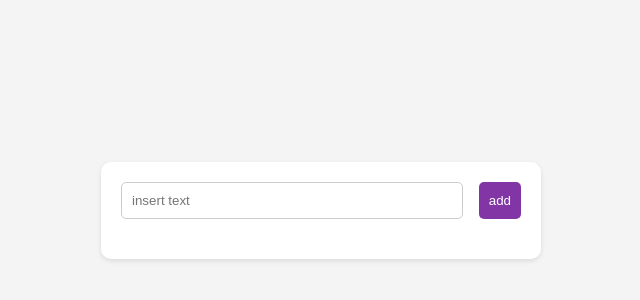
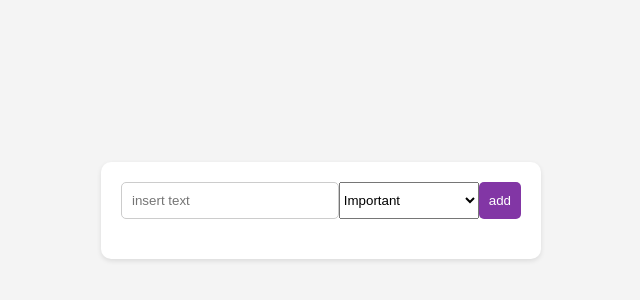
Before and after one commit to veronikarakusic/TODO-App, a plain HTML site: page index.html in a window 1280 px wide. Shown: the part 190-490 px from the top of the page, without its empty margins (319-959 px from the left). Drawn offline with Linux system fonts and the light colour scheme.

```diff
--- a/index.html
+++ b/index.html
@@ -10,8 +10,17 @@
     <div class="container">
         <div class="input">
             <input type="text" id="unos" placeholder="insert text">
+
+            <label for="importance"></label>
+
+            <select name="importance" id="importance">
+                <option value="important" id="most">Important</option>
+                <option value="medium" id="medium">Medium importance</option>
+                <option value="least" id="least">Least important</option>
+            </select>
             <button onclick="insert()" id="button">add</button>
         </div>
+
         <ul id="text">
 
         </ul>
```
